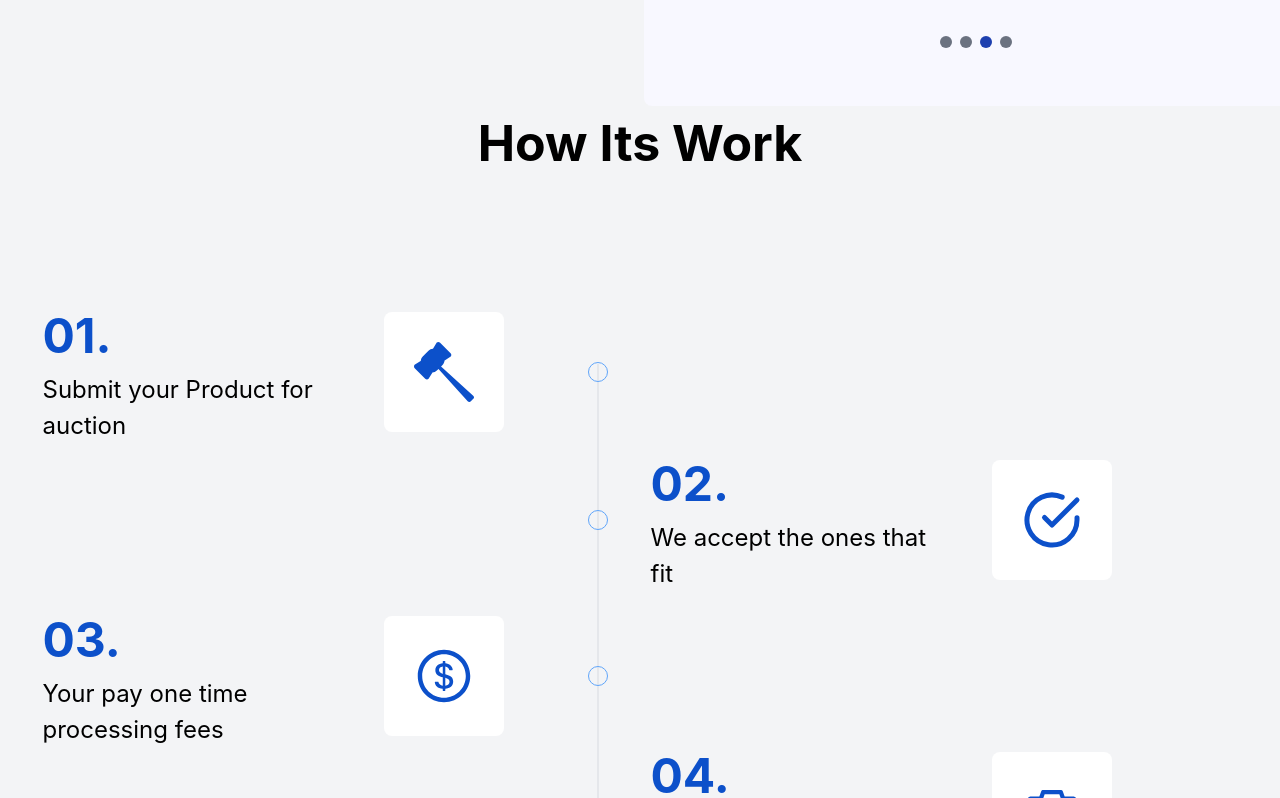
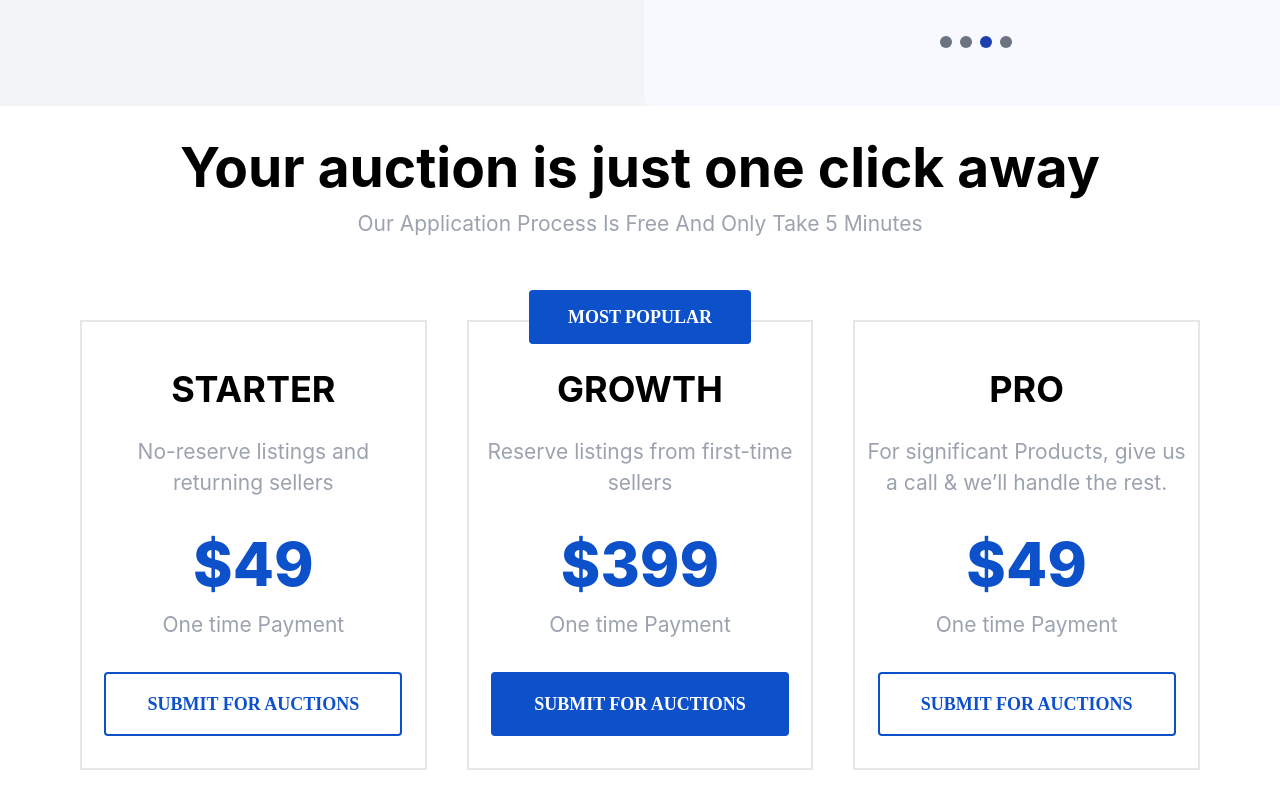
Before and after one commit to M-ilyas1/Elyx-project, a React (Create React App) app: page /SubmitForAuction in a window 1280 px wide. Shown: the part 682-1480 px from the top of the page. Built offline with nearby package versions, Linux system fonts and the light colour scheme.

Commit message:
create planpricing section

```diff
--- a/src/Component/PlanPricing/PlanPricing.js
+++ b/src/Component/PlanPricing/PlanPricing.js
@@ -4,7 +4,7 @@ import Button from "../Button/Button";
 export default function PlanPricing() {
   return (
     <div className="grid grid-cols-1 lg:grid-cols-3 gap-10 place-content-evenly">
-      <div className="bg-white text-center">
+      <div className="bg-white text-center border-2 border-gray-200">
         <h1 className="text-[36px] font-bold mt-10">STARTER</h1>
         <p className="text-[21px] text-gray-400 font-normal mt-5">
           No-reserve listings and <br /> returning sellers
@@ -22,7 +22,7 @@ export default function PlanPricing() {
           />
         </div>
       </div>
-      <div className="bg-white text-center relative">
+      <div className="bg-white text-center border-2 border-gray-200 relative">
         <div className="absolute -top-8 flex justify-center w-full">
           <Button
             label="MOST POPULAR"
@@ -49,7 +49,7 @@ export default function PlanPricing() {
           />
         </div>
       </div>
-      <div className="bg-white text-center">
+      <div className="bg-white text-center border-2 border-gray-200">
         <h1 className="text-[36px] font-bold mt-10">PRO</h1>
         <p className="text-[21px] text-gray-400 font-normal mt-5">
           For significant Products, give us
--- a/src/Pages/SubmitForAuction/SubmitForAuction.js
+++ b/src/Pages/SubmitForAuction/SubmitForAuction.js
@@ -1,21 +1,30 @@
-
-import React from 'react'
-import PlanMain from '../../Component/Plan/PlanMain'
-import PlaneProcess from '../../Component/PlanProcess/PlaneProcess'
-import { PopularItems } from '../../Component'
-import Footer from '../../Component/Footer/Footer'
+import React from "react";
+import PlanMain from "../../Component/Plan/PlanMain";
+import PlaneProcess from "../../Component/PlanProcess/PlaneProcess";
+import { PopularItems } from "../../Component";
+import Footer from "../../Component/Footer/Footer";
+import PlanPricing from "../../Component/PlanPricing/PlanPricing";
 
 export default function SubmitForAuction() {
   return (
     <div>
-      <PlanMain/>
-      <PlaneProcess/>
-      <PopularItems/>
+      <PlanMain />
+      <div className="container text-center mb-10">
+        <h1 className="text-[55px] font-bold mt-5">Your auction is just one click away</h1>
+        <p className="text-[21px] mb-20 text-gray-400 font-normal">
+          Our Application Process Is Free And Only Take 5 Minutes
+        </p>
+        <div>
+        <PlanPricing />
+        </div>
+      </div>
+      <PlaneProcess />
+      <PopularItems />
       <section>
-      <div>
-        <Footer bgColor="bg-[#FFFFFF]" textColor="text-[#353535]" />
-      </div>
+        <div>
+          <Footer bgColor="bg-[#FFFFFF]" textColor="text-[#353535]" />
+        </div>
       </section>
     </div>
-  )
-  }
+  );
+}
```
